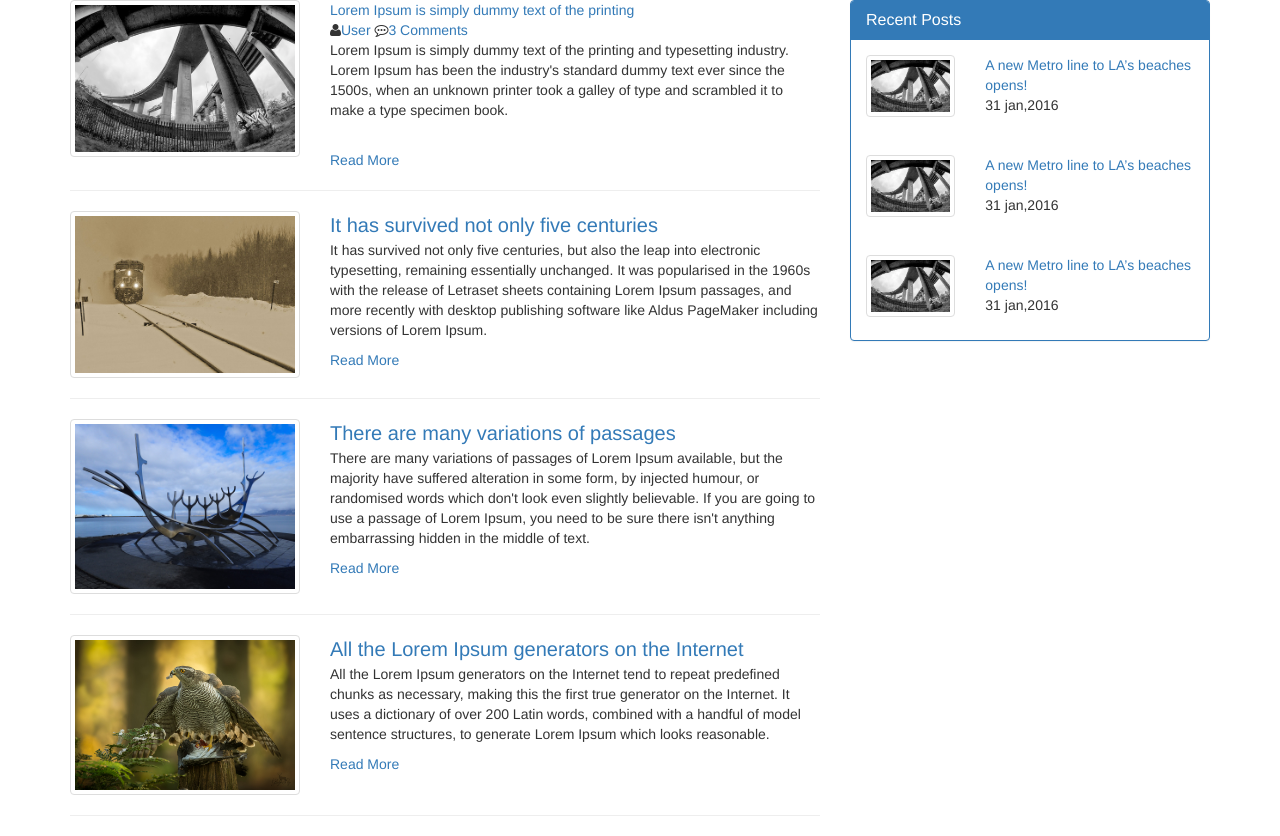
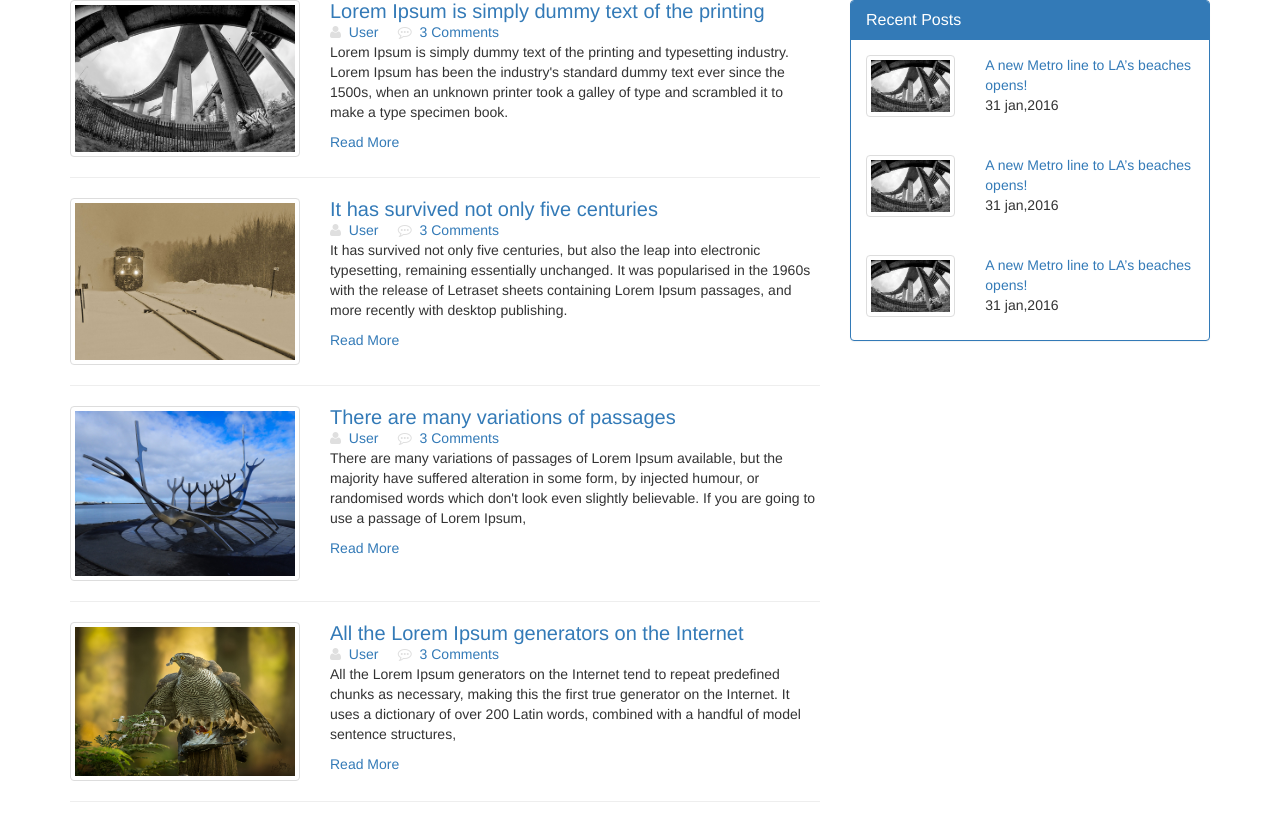
Before and after one commit to themeexpress/Blogx, a PHP site: page / in a window 1280 px wide. Shown: the part 72-908 px from the top of the page. After the commit the page ends 874 px from the top, so only its background shows below. Run offline with PHP 8.4, Linux system fonts and the light colour scheme.

Commit message:
content part almost done
content part almost done

```diff
--- a/css/custom.css
+++ b/css/custom.css
@@ -1,4 +1,6 @@
 /*Custom css*/
 .seperator{padding-top:10px;padding-bottom: 10px;border: 1px solid red; }
 .posthr{color:#F8F8F8;}
-.posttitle{font-size: 20px; color:;}
+.posttitle{font-size: 20px; color:;padding: 0px;margin: 0px;}
+.fa-commenting-o{color:#dfdfdf;}
+.fa-user{color:#dfdfdf;}
--- a/index.html
+++ b/index.html
@@ -70,10 +70,10 @@
 
                         </div>
                         <div class="col-md-8">
-                          <a href="#">Lorem Ipsum is simply dummy text of the printing</a><br/>
-                          <i class="fa fa-user" aria-hidden="true"></i><a href="#">User</a> <i class="fa fa-commenting-o" aria-hidden="true"></i><a href="#">3 Comments</a>
+                          <h2 class="posttitle"><a href="#">Lorem Ipsum is simply dummy text of the printing</a></h2>
+                          <i class="fa fa-user" aria-hidden="true"></i>&nbsp;&nbsp;<a href="#">User</a>&nbsp;&nbsp;&nbsp;&nbsp; <i class="fa fa-commenting-o" aria-hidden="true"></i>&nbsp;&nbsp;<a href="#">3 Comments</a>
                           <p>Lorem Ipsum is simply dummy text of the printing and typesetting industry. Lorem Ipsum has been the industry's standard dummy text ever since the 1500s, when an unknown printer took a galley of type and scrambled it to make a type specimen book.
-                          </p> <br/>
+                          </p>
                           <a href="#">Read More</a>
                         </div>
 
@@ -87,8 +87,9 @@
 
                         </div>
                         <div class="col-md-8">
-                          <a class="posttitle" href="#">It has survived not only five centuries</a>
-                          <p> It has survived not only five centuries, but also the leap into electronic typesetting, remaining essentially unchanged. It was popularised in the 1960s with the release of Letraset sheets containing Lorem Ipsum passages, and more recently with desktop publishing software like Aldus PageMaker including versions of Lorem Ipsum.
+                          <h2 class="posttitle"><a href="#">It has survived not only five centuries</a></h2>
+                          <i class="fa fa-user" aria-hidden="true"></i>&nbsp;&nbsp;<a href="#">User</a>&nbsp;&nbsp;&nbsp;&nbsp; <i class="fa fa-commenting-o" aria-hidden="true"></i>&nbsp;&nbsp;<a href="#">3 Comments</a>
+                          <p> It has survived not only five centuries, but also the leap into electronic typesetting, remaining essentially unchanged. It was popularised in the 1960s with the release of Letraset sheets containing Lorem Ipsum passages, and more recently with desktop publishing.
                           </p>
                           <a href="#">Read More</a>
                         </div>
@@ -100,8 +101,9 @@
 
                         </div>
                         <div class="col-md-8">
-                          <a class="posttitle" href="#">There are many variations of passages</a>
-                          <p>There are many variations of passages of Lorem Ipsum available, but the majority have suffered alteration in some form, by injected humour, or randomised words which don't look even slightly believable. If you are going to use a passage of Lorem Ipsum, you need to be sure there isn't anything embarrassing hidden in the middle of text.
+                          <h2 class="posttitle"><a href="#">There are many variations of passages</a></h2>
+                          <i class="fa fa-user" aria-hidden="true"></i>&nbsp;&nbsp;<a href="#">User</a>&nbsp;&nbsp;&nbsp;&nbsp; <i class="fa fa-commenting-o" aria-hidden="true"></i>&nbsp;&nbsp;<a href="#">3 Comments</a>
+                          <p>There are many variations of passages of Lorem Ipsum available, but the majority have suffered alteration in some form, by injected humour, or randomised words which don't look even slightly believable. If you are going to use a passage of Lorem Ipsum,
                           </p>
                           <a href="#">Read More</a>
                         </div>
@@ -115,8 +117,9 @@
 
                         </div>
                         <div class="col-md-8">
-                          <a class="posttitle" href="#">All the Lorem Ipsum generators on the Internet</a>
-                          <p>All the Lorem Ipsum generators on the Internet tend to repeat predefined chunks as necessary, making this the first true generator on the Internet. It uses a dictionary of over 200 Latin words, combined with a handful of model sentence structures, to generate Lorem Ipsum which looks reasonable.
+                          <h2 class="posttitle"><a href="#">All the Lorem Ipsum generators on the Internet</a></h2>
+                          <i class="fa fa-user" aria-hidden="true"></i>&nbsp;&nbsp;<a href="#">User</a>&nbsp;&nbsp;&nbsp;&nbsp; <i class="fa fa-commenting-o" aria-hidden="true"></i>&nbsp;&nbsp;<a href="#">3 Comments</a>
+                          <p>All the Lorem Ipsum generators on the Internet tend to repeat predefined chunks as necessary, making this the first true generator on the Internet. It uses a dictionary of over 200 Latin words, combined with a handful of model sentence structures,
                           </p>
                           <a href="#">Read More</a>
                         </div>
```
